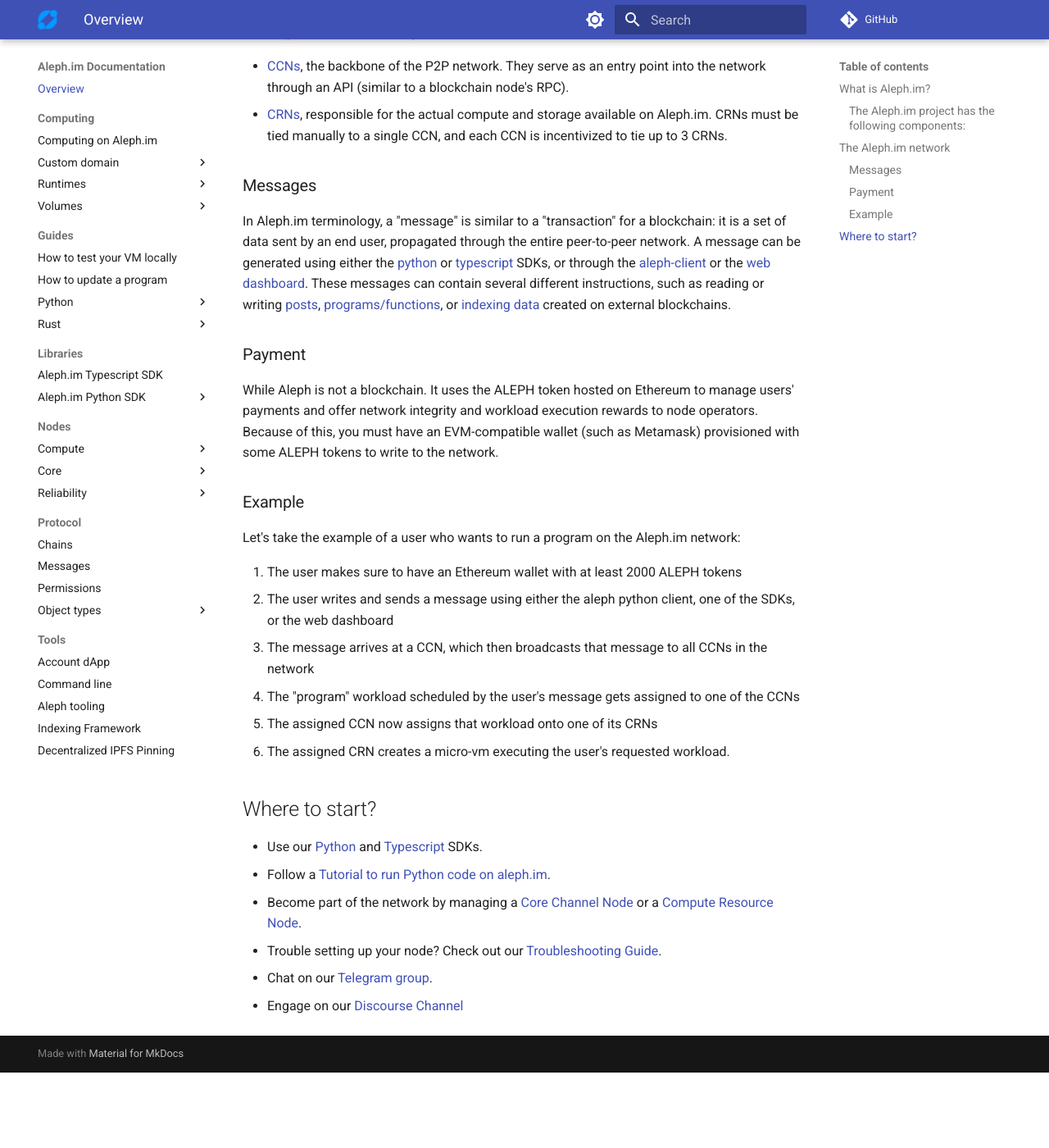
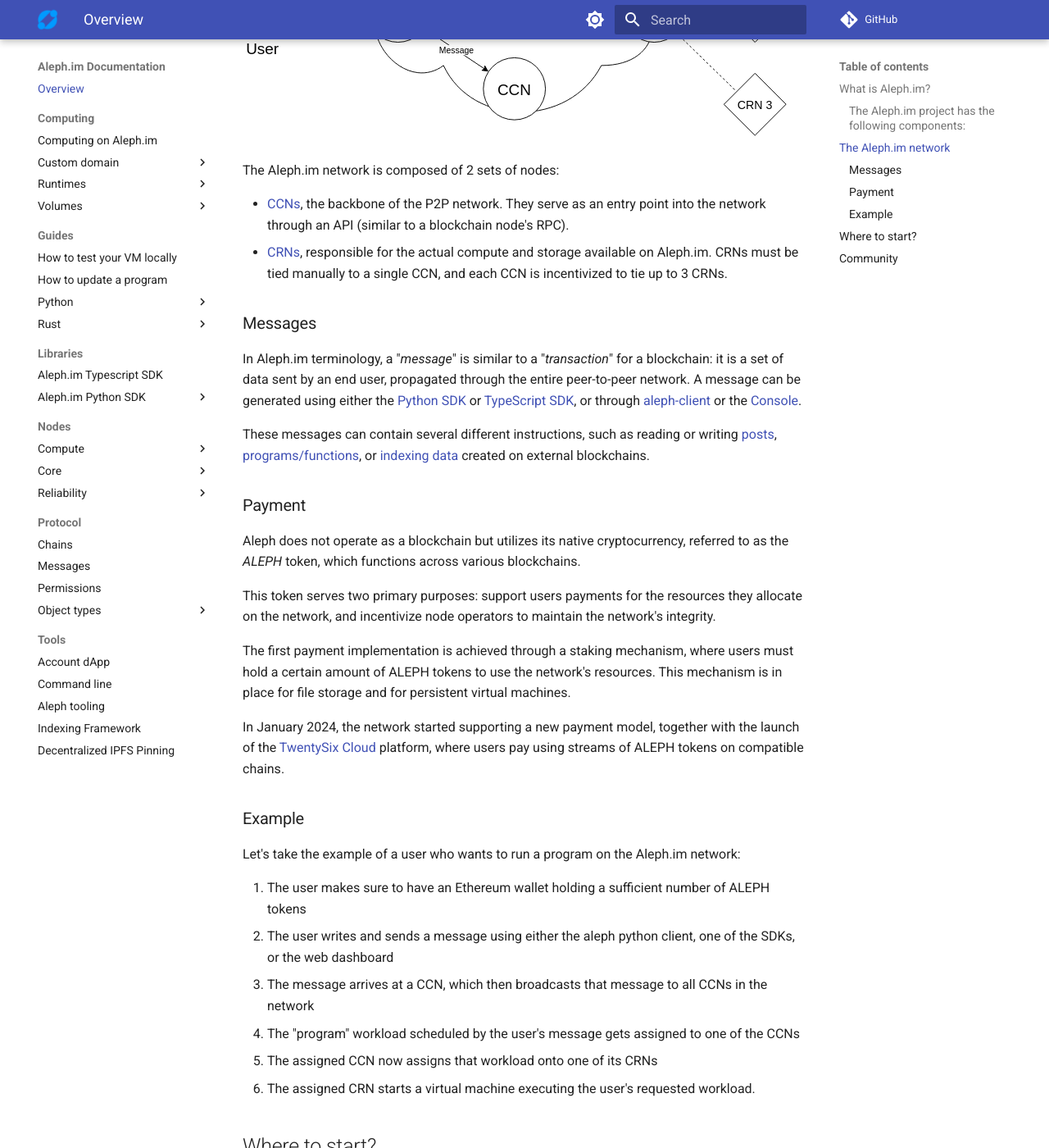
Before and after one commit to aleph-im/aleph-docs, an MkDocs documentation site: the page built from docs/index.md, in a window 1280 px wide and 1400 px high, scrolled down 1226 px. Shown: the whole window at 82% size. Built offline with MkDocs 1.6.1 and Material for MkDocs 9.7.7, drawn with Linux system fonts in a browser that asks for light colours; comment, search, counter and statistics services are not loaded; before the commit the page ends 2534 px from its top, so only the background shows below that; some of the changed text lies outside the part shown.

Commit message:
Rework the `Overview` page

```diff
--- a/docs/index.md
+++ b/docs/index.md
@@ -5,16 +5,25 @@
 
 ## What is Aleph.im?
 
-Aleph.im is an open-source off-chain P2P (peer-to-peer) network. It offers decentralized volumes and blockchain indexing, function execution and VM provisioning, as well as a DID (decentralized identity) framework.
-Aleph.im also includes bridges to many major blockchain networks, such as Ethereum (or any EVM-compatible blockchain), Tezos and Solana, to enable smart contracts access to the resources and hosted on the Aleph.im network.
+[Aleph.im](https://aleph.im) is an open-source off-chain P2P (peer-to-peer) network.
+It offers decentralized key-value store, file storage, function execution and virtual machine provisioning.
+Interactions with the network rely on decentralized identities that are interoperable with many major blockchain networks,
+such as Ethereum, Tezos, and Solana.
+
+This enables interactions between the Aleph.im network and blockchain networks. Bridges also allow smart contracts to
+interact with the Aleph.im network.
+
+Aleph.im also provides a blockchain indexing framework, allowing developers to index data from any blockchain network
+by leveraging the Aleph.im network's decentralized storage and compute capabilities.
 
 ### The Aleph.im project has the following components:
 
 * The Aleph peer-to-peer network, comprised of [Compute Resource Nodes or CRNs](nodes/compute/index.md) and [Core Channel Nodes, or CCNs](nodes/core/index.md)
-* [Python](libraries/Aleph.im-Python-SDK/index.md) and [Typescript](./libraries/typescript.md) SDKs to integrate Aleph.im's decentralized compute and storage solutions into your project
-* A [Python CLI tool](tools/aleph-client.md) to interact with the Aleph.im network directly from a terminal
-* A [web GUI dashboard](https://console.aleph.im/)
-* An [Explorer](https://explorer.aleph.im/)
+* [Python](libraries/Aleph.im-Python-SDK/index.md) and [TypeScript](./libraries/typescript.md) SDKs to integrate Aleph.im's decentralized compute and storage solutions into your project
+* A [Python command-line tool](tools/aleph-client.md) to interact with the Aleph.im network directly from a terminal
+* A [Web Console](https://console.twentysix.cloud/) to create and manage cloud resources
+* A [Node Operator Dashboard](https://account.aleph.im/)
+* A [Message Explorer](https://explorer.aleph.im/)
 
 ## The Aleph.im network
 
@@ -26,28 +35,45 @@
 * [CRNs](nodes/compute/index.md), responsible for the actual compute and storage available on Aleph.im. CRNs must be tied manually to a single CCN, and each CCN is incentivized to tie up to 3 CRNs.
 
 ### Messages
-In Aleph.im terminology, a "message" is similar to a "transaction" for a blockchain: it is a set of data sent by an end user, propagated through the entire peer-to-peer network.
-A message can be generated using either the [python](libraries/Aleph.im-Python-SDK/index.md) or [typescript](./libraries/typescript.md) SDKs, or through the [aleph-client](tools/aleph-client.md) or the [web dashboard](https://console.aleph.im/).
+In Aleph.im terminology, a "_message_" is similar to a "_transaction_" for a blockchain: it is a set of data sent by an end user, propagated through the entire peer-to-peer network.
+A message can be generated using either the [Python SDK](libraries/Aleph.im-Python-SDK/index.md) or [TypeScript SDK](./libraries/typescript.md), or through [aleph-client](tools/aleph-client.md) or the [Console](https://console.aleph.im/).
+
 These messages can contain several different instructions, such as reading or writing [posts](libraries/Aleph.im-Python-SDK/posts.md), [programs/functions](computing/index.md), or [indexing data](tools/indexer.md) created on external blockchains.
 
 ### Payment
-While Aleph is not a blockchain. It uses the ALEPH token hosted on Ethereum to manage users' payments and offer network integrity and workload execution rewards to node operators. Because of this, you must have an EVM-compatible wallet (such as Metamask) provisioned with some ALEPH tokens to write to the network.
+
+Aleph does not operate as a blockchain but utilizes its native cryptocurrency,
+referred to as the _ALEPH_ token, which functions across various blockchains.
+
+This token serves two primary purposes: support users payments for the resources they
+allocate on the network, and incentivize node operators to maintain the network's integrity.
+
+The first payment implementation is achieved through a staking mechanism,
+where users must hold a certain amount of ALEPH tokens to use the network's resources.
+This mechanism is in place for file storage and for persistent virtual machines.
+
+In January 2024, the network started supporting a new payment model, together with the launch
+of the [TwentySix Cloud](https://www.twentysix.cloud/) platform,
+where users pay using streams of ALEPH tokens on compatible chains.
 
 ### Example
 Let's take the example of a user who wants to run a program on the Aleph.im network:
 
-1. The user makes sure to have an Ethereum wallet with at least 2000 ALEPH tokens
+1. The user makes sure to have an Ethereum wallet holding a sufficient number of ALEPH tokens
 2. The user writes and sends a message using either the aleph python client, one of the SDKs, or the web dashboard
 3. The message arrives at a CCN, which then broadcasts that message to all CCNs in the network
 4. The "program" workload scheduled by the user's message gets assigned to one of the CCNs
 5. The assigned CCN now assigns that workload onto one of its CRNs
-6. The assigned CRN creates a micro-vm executing the user's requested workload.
+6. The assigned CRN starts a virtual machine executing the user's requested workload.
 
 ## Where to start?
 
-- Use our [Python](libraries/Aleph.im-Python-SDK/index.md) and [Typescript](./libraries/typescript.md) SDKs.
+- Use our [Python SDK](libraries/Aleph.im-Python-SDK/index.md) and [TypeScript SDK](./libraries/typescript.md).
 - Follow a [Tutorial to run Python code on aleph.im](guides/python/getting_started.md).
 - Become part of the network by managing a [Core Channel Node](nodes/core/index.md) or a [Compute Resource Node](nodes/compute/index.md).
 - Trouble setting up your node? Check out our [Troubleshooting Guide](nodes/compute/troubleshooting.md).
+
+## Community
+
 - Chat on our [Telegram group](https://t.me/alephim).
-- Engage on our [Discourse Channel](https://community.aleph.im/)
+- Engage on our [Discourse Channel](https://community.aleph.im/).
```
